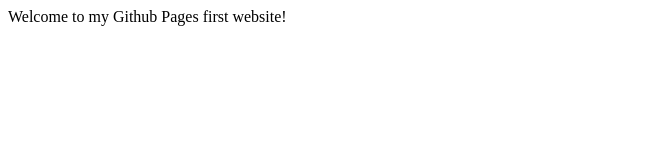
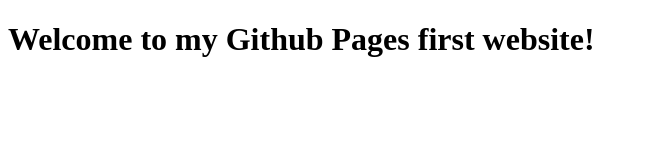
Before and after one commit to RafaelLeone/RafaelLeone.github.io, a plain HTML site: page index.html in a window 1280 px wide. Shown: the whole page, without its empty margins (0-647 px from the left). Drawn offline with Linux system fonts and the light colour scheme.

Commit message:
fix text

```diff
--- a/index.html
+++ b/index.html
@@ -1,10 +1,9 @@
-
 <!DOCTYPE html>
 <html lan="en">
     <head>
         <title>Hello</title>
     </head>
     <body>
-        Welcome to my Github Pages first website!
+        <h1>Welcome to my Github Pages first website!</h1>
     </body>
 </html>
```
